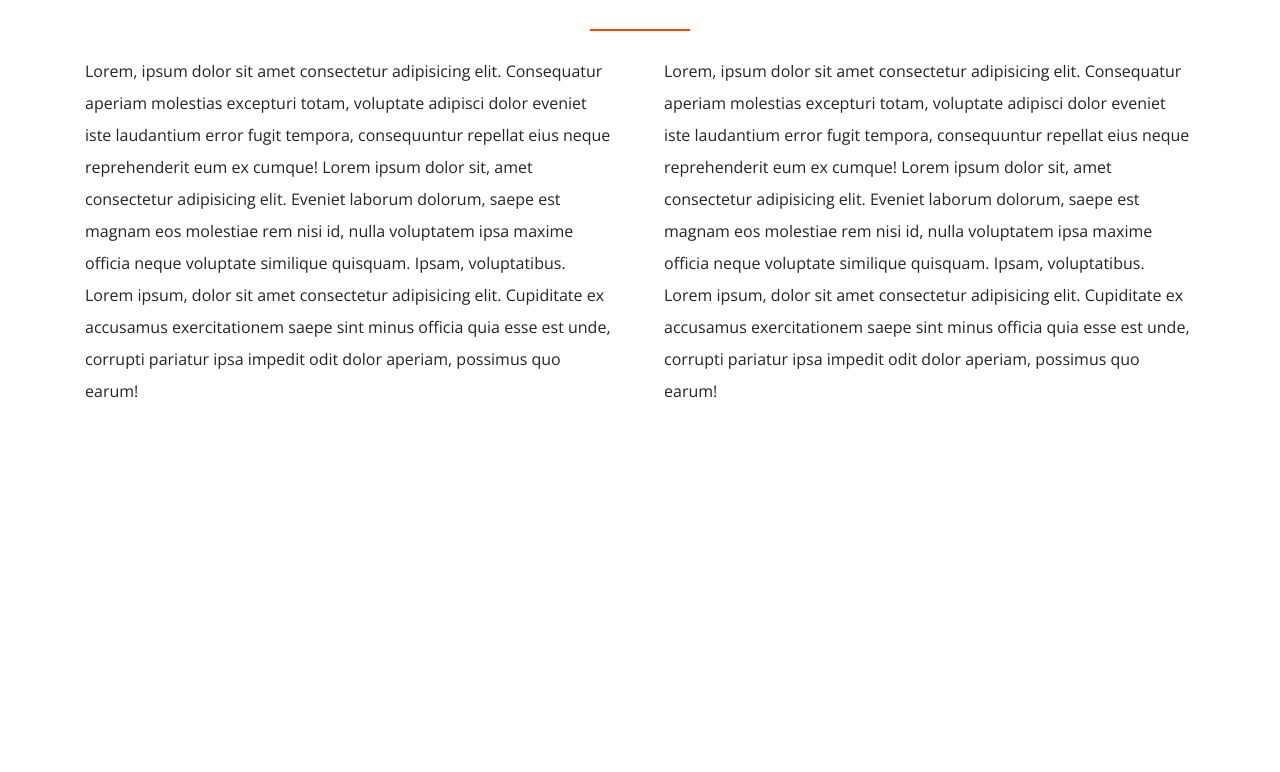
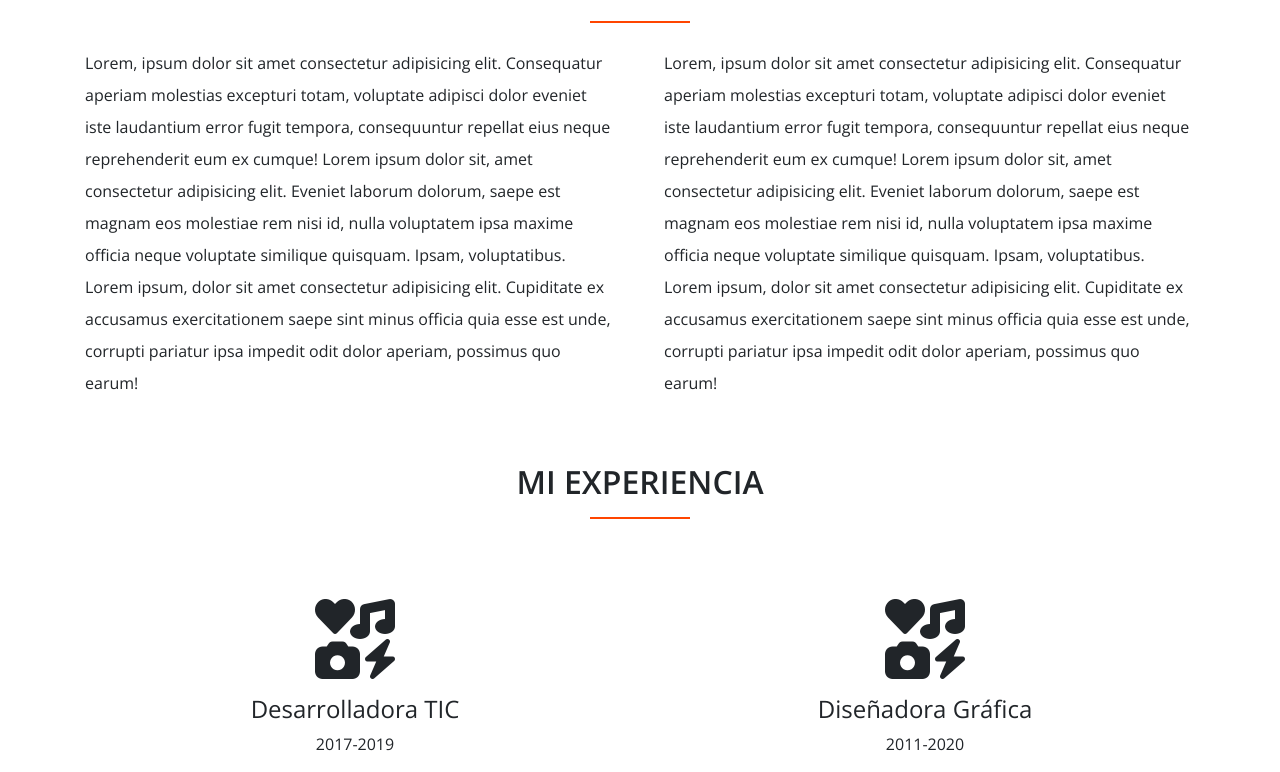
Before and after one commit to mackro88/mi_portafolio, a plain HTML site: page index.html in a window 1280 px wide. Shown: the part 737-1509 px from the top of the page. Before the commit the page ends 1160 px from the top, so only its background shows below. Drawn offline with nearby package versions, Linux system fonts and the light colour scheme.

Commit message:
added experience section

```diff
--- a/assets/css/style.css
+++ b/assets/css/style.css
@@ -46,6 +46,6 @@ header{
 .my-exp .line {
     border-top: 2px solid orangered;
     max-width: 100px;
-    padding: 0;
+    padding: 1rem 0 1rem 0;
     margin: 0 auto 0 auto;
     }
--- a/index.html
+++ b/index.html
@@ -42,7 +42,7 @@
         </div>
     </header>
     <section class="description container">
-        <div class="desc-pp pt-5 pb-3">
+        <div class="desc-pp pt-5 pb-2">
             <p>Lorem ipsum, dolor sit amet consectetur adipisicing elit. A ex sunt quisquam dignissimos accusamus. Asperiores odio nisi accusamus corrupti ex laudantium, exercitationem dicta iusto delectus impedit autem enim ab modi.</p>
         </div>
         <div class="line pb-4"></div>
@@ -55,7 +55,22 @@
             </div>
         </div>
     </section>
-
+    <section class="container my-exp pt-5 text-center">
+        <h2 class="pb-2" style="font-weight: 600;">MI EXPERIENCIA</h2>
+        <div class="line"></div>
+        <div class="row pt-5">
+            <div class="exp-item col-6">
+                <i class="fas fa-icons pb-3" style="font-size: 5rem;"></i>
+                <h4>Desarrolladora TIC</h4>
+                <p>2017-2019</p>
+            </div>
+            <div class="exp-item col-6">
+                <i class="fas fa-icons pb-3" style="font-size: 5rem;"></i>
+                <h4>Diseñadora Gráfica</h4>
+                <p>2011-2020</p>
+            </div>
+        </div>
+    </section>
     <script src="https://code.jquery.com/jquery-3.5.1.js" integrity="sha256-QWo7LDvxbWT2tbbQ97B53yJnYU3WhH/C8ycbRAkjPDc=" crossorigin="anonymous"></script>
     <script src="https://cdn.jsdelivr.net/npm/popper.js@1.16.1/dist/umd/popper.min.js" integrity="sha384-9/reFTGAW83EW2RDu2S0VKaIzap3H66lZH81PoYlFhbGU+6BZp6G7niu735Sk7lN" crossorigin="anonymous"></script>
     <script src="https://stackpath.bootstrapcdn.com/bootstrap/4.5.2/js/bootstrap.min.js" integrity="sha384-B4gt1jrGC7Jh4AgTPSdUtOBvfO8shuf57BaghqFfPlYxofvL8/KUEfYiJOMMV+rV" crossorigin="anonymous"></script>
```
